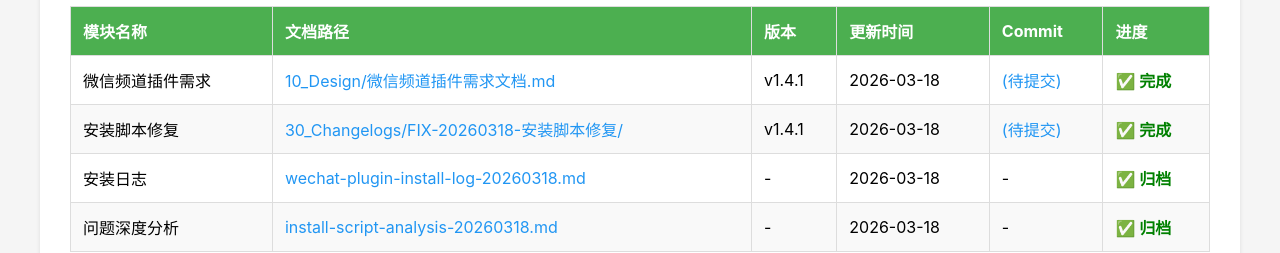
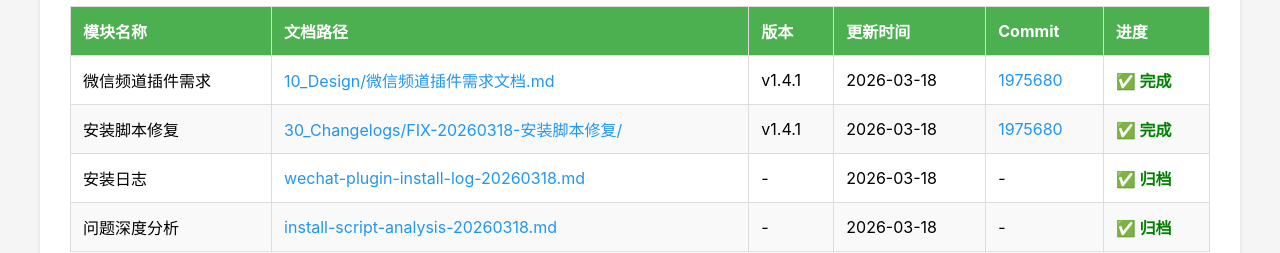
Before and after one commit to yuanchenglu/openclaw-wechat-plugin, a plain HTML site: page docs/requirements-index.html in a window 1280 px wide. Shown: the part 205-458 px from the top of the page. Drawn offline with Linux system fonts and the light colour scheme.

Commit message:
DOCS: 更新文档中的commit引用 [FIX-20260318-安装脚本修复]
- 更新 changelog.md 中的 Manifest commit hash
- 更新 requirements-index.html 中的 commit 链接
- 修复文档相对路径引用

```diff
--- a/docs/requirements-index.html
+++ b/docs/requirements-index.html
@@ -52,7 +52,7 @@
                     <td><a href="./10_Design/微信频道插件需求文档.md">10_Design/微信频道插件需求文档.md</a></td>
                     <td>v1.4.1</td>
                     <td>2026-03-18</td>
-                    <td><a href="#">(待提交)</a></td>
+                    <td><a href="https://github.com/yuanchenglu/openclaw-wechat-plugin/commit/1975680">1975680</a></td>
                     <td class="status-done">✅ 完成</td>
                 </tr>
                 <tr>
@@ -60,7 +60,7 @@
                     <td><a href="./30_Changelogs/FIX-20260318-安装脚本修复/changelog.md">30_Changelogs/FIX-20260318-安装脚本修复/</a></td>
                     <td>v1.4.1</td>
                     <td>2026-03-18</td>
-                    <td><a href="#">(待提交)</a></td>
+                    <td><a href="https://github.com/yuanchenglu/openclaw-wechat-plugin/commit/1975680">1975680</a></td>
                     <td class="status-done">✅ 完成</td>
                 </tr>
                 <tr>
```
Also changed, not shown: docs/30_Changelogs/FIX-20260318-安装脚本修复/changelog.md.
